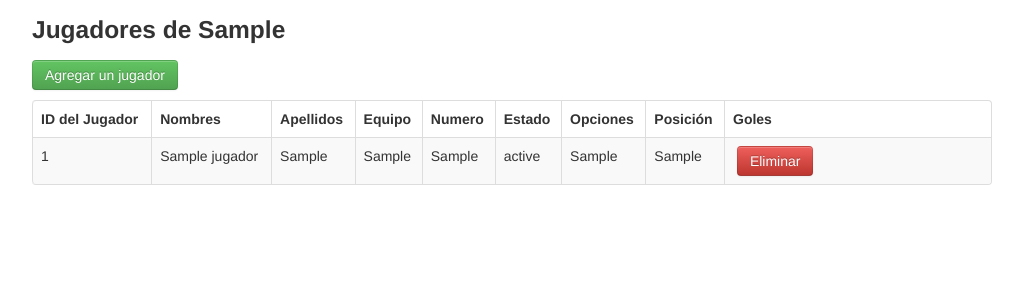
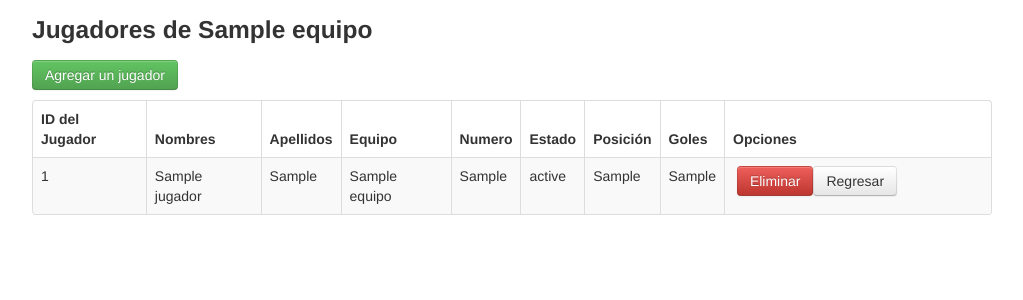
Before and after one commit to alexkm174x8/topos-fc, a PHP site: page /jugadores.php?id=1 in a window 1280 px wide. Shown: the top 300 px of the page, without its empty margins (118-1141 px from the left). Run offline with PHP 8.4, Linux system fonts and the light colour scheme; tables that the repository leaves empty or names only in its code hold one stand-in row (values such as "Sample post"); some libraries are stand-ins or nearby versions.

Commit message:
Admin Tools - Done with Teams & Players CRUD

```diff
--- a/adminLFTalpa.php
+++ b/adminLFTalpa.php
@@ -121,7 +121,7 @@
             </div>
             <div class="row">
                 <p>
-                    <a href="createEquipos.php" class="btn btn-success">Agregar un equipo</a>
+                    <a href="createEquipos.php?idLiga=3" class="btn btn-success">Agregar un equipo</a>
                 </p>
                 <table class="table table-striped table-bordered">
                     <thead>
--- a/adminLVDorada.php
+++ b/adminLVDorada.php
@@ -122,7 +122,7 @@
             </div>
             <div class="row">
                 <p>
-                    <a href="createEquipos.php" class="btn btn-success">Agregar un equipo</a>
+                    <a href="createEquipos.php?idLiga=2" class="btn btn-success">Agregar un equipo</a>
                 </p>
                 <table class="table table-striped table-bordered">
                     <thead>
--- a/adminLVEstrella.php
+++ b/adminLVEstrella.php
@@ -122,7 +122,7 @@
             </div>
             <div class="row">
                 <p>
-                    <a href="createEquipos.php" class="btn btn-success">Agregar un equipo</a>
+                    <a href="createEquipos.php?idLiga=1" class="btn btn-success">Agregar un equipo</a>
                 </p>
                 <table class="table table-striped table-bordered">
                     <thead>
--- a/createEquipos.php
+++ b/createEquipos.php
@@ -13,6 +13,7 @@
 		   			<h3>Agregar un nuevo equipo</h3>
 		   		</div>
 					<form class="form-horizontal" action="createEquipos2.php" method="post">
+						<input type="hidden" name="idLiga" value="<?php echo $_GET['idLiga']; ?>">
     					<div class="control-group">
         					<label class="control-label">Nombre de equipo</label>
         					<div class="controls">
--- a/createJugadores.php
+++ b/createJugadores.php
@@ -61,7 +61,6 @@
                             <button type="submit" class="btn btn-success">Agregar jugador</button>
                             <a class="btn" href="jugadores.php?id=<?php echo $team_id?>">Regresar</a>
                         </div>
-
 </form>
 				</div>
 	    </div>
--- a/createJugadores2.php
+++ b/createJugadores2.php
@@ -19,7 +19,7 @@
         $pdo = Database::connect();
         $pdo->setAttribute(PDO::ATTR_ERRMODE, PDO::ERRMODE_EXCEPTION);
 
-        $sql_last_id = "SELECT MAX(idjugador) AS last_id FROM TOPOS_Jugador";
+        $sql_last_id = "SELECT MAX(idjugador) AS last_id FROM topos_jugador";
         $stmt_last_id = $pdo->query($sql_last_id);
         $row = $stmt_last_id->fetch(PDO::FETCH_ASSOC);
         $lastId = $row['last_id'];
@@ -27,7 +27,7 @@
 
         $team_id = $_REQUEST['id'];
 
-		$sql_check_player = "SELECT COUNT(*) AS player_count FROM TOPOS_Jugador WHERE nombres = ? AND apellidos = ?";
+		$sql_check_player = "SELECT COUNT(*) AS player_count FROM topos_jugador WHERE nombres = ? AND apellidos = ?";
         $stmt_check_player = $pdo->prepare($sql_check_player);
         $stmt_check_player->execute(array($nombres, $apellidos));
         $player_count = $stmt_check_player->fetch(PDO::FETCH_ASSOC)['player_count'];
@@ -36,7 +36,7 @@
             echo "<script>alert('Este jugador ya esta registrado'); window.location.href = 'createJugadores.php?id=$team_id';</script>";
         }
         else {
-            $sql = "INSERT INTO CRUD_Jugador (idjugador, nombres, apellidos, idequipo, estado, numero, posicion, goles) VALUES (?, ?, ?, ?, ?, ?, ?, ?)";
+            $sql = "INSERT INTO topos_jugador (idjugador, nombres, apellidos, idequipo, estado, numero, posicion, goles) VALUES (?, ?, ?, ?, ?, ?, ?, ?)";
             $q = $pdo->prepare($sql);
             $estadoq = ($estado == "S") ? 'activo' : 'inactivo';
             $q->execute(array($idjugador, $nombres, $apellidos, $team_id, $estadoq, $numero, $posicion, $cantGoles));
--- a/jugadores.php
+++ b/jugadores.php
@@ -17,7 +17,7 @@
         $team_id = $_GET['id'];
         $team_name = '';
         if ($team_id) {
-            $sql_team = "SELECT equipo FROM TOPOS_Equipos WHERE idequipo = ?";
+            $sql_team = "SELECT nombre FROM topos_equipo WHERE idequipo = ?";
             $stmt_team = $pdo->prepare($sql_team);
             $stmt_team->execute([$team_id]);
             $team_name = $stmt_team->fetchColumn();
@@ -41,9 +41,9 @@
                 <th>Equipo			</th>
                 <th>Numero			</th>
                 <th>Estado	    	</th>
-                <th>Opciones        </th>
                 <th>Posición        </th>
                 <th>Goles           </th>
+                <th>Opciones        </th>
             </tr>
             </thead>
             <tbody>
@@ -51,9 +51,9 @@
                 $pdo = Database::connect();
                 $team_id = $_GET['id'];
 
-                $sql = "SELECT j.idjugador, j.nombres, j.apellidos, e.equipo AS nombre_equipo, j.numero, j.estado, j.posicion, j.goles
-                FROM TOPOS_Jugador j
-                INNER JOIN TOPOS_Equipo e ON j.idequipo = e.idequipo
+                $sql = "SELECT j.idjugador, j.nombres, j.apellidos, e.nombre AS nombre_equipo, j.numero, j.estado, j.posicion, j.goles
+                FROM topos_jugador j
+                INNER JOIN topos_equipo e ON j.idequipo = e.idequipo
                 WHERE j.idequipo = ?";
 
                 $stmt = $pdo->prepare($sql);
@@ -72,6 +72,7 @@
                 echo '<td width=250>';
                 echo '&nbsp;';
                 echo '<a class="btn btn-danger" href="deleteJugadores.php?id='.$row['idjugador'].'">Eliminar</a>';
+                echo '<a class="btn" href="admin.html">Regresar</a>';
                 echo '</tr>';
             }
             Database::disconnect();
```
Also changed, not shown: createEquipos2.php (+4 -3 lines).
